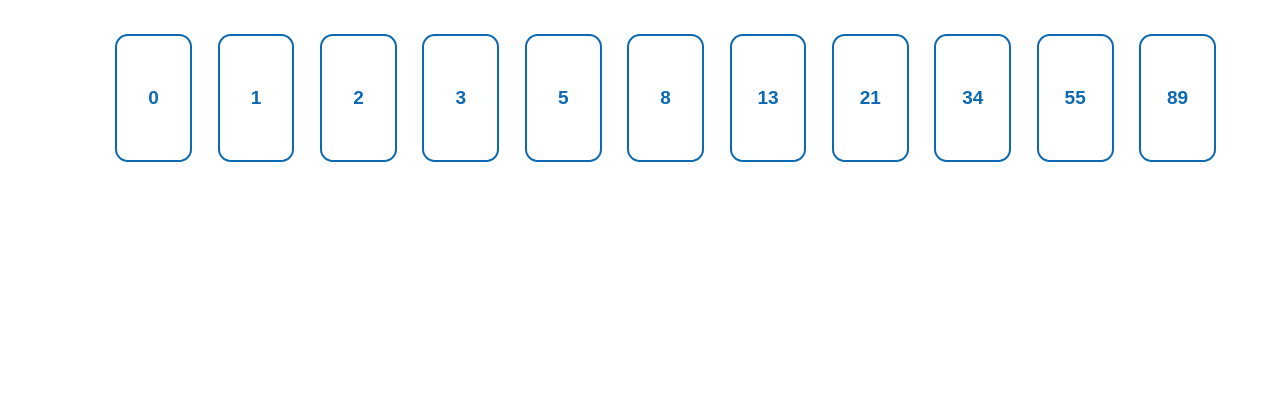
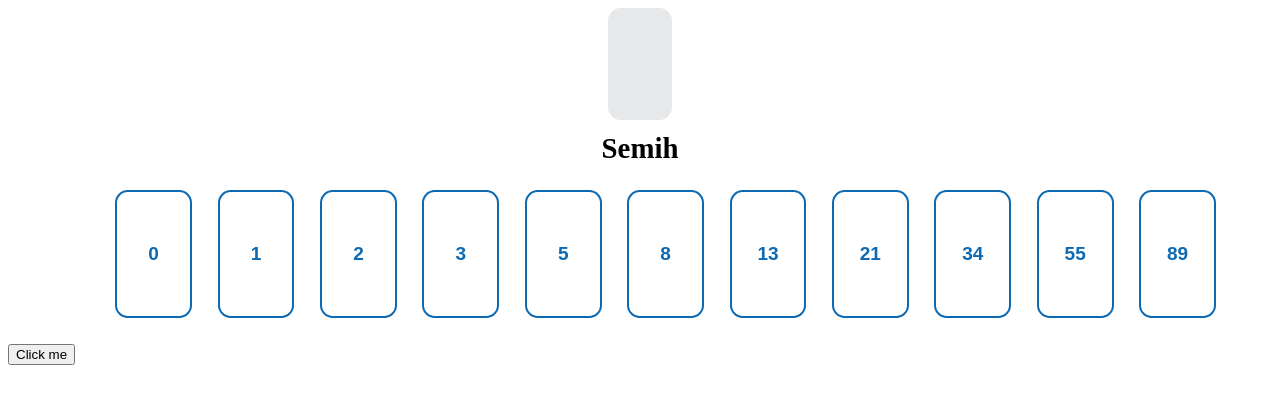
Before and after one commit to semihsayin/scrum-poker, a React (Vite) app: page / in a window 1280 px wide. Shown: the top 404 px of the page. Built offline with nearby package versions, Linux system fonts and the light colour scheme.

Commit message:
Redux configuration added

```diff
--- a/package.json
+++ b/package.json
@@ -9,12 +9,15 @@
     "preview": "vite preview"
   },
   "dependencies": {
+    "@reduxjs/toolkit": "^1.9.0",
     "react": "^18.2.0",
-    "react-dom": "^18.2.0"
+    "react-dom": "^18.2.0",
+    "react-redux": "^8.0.5"
   },
   "devDependencies": {
     "@types/react": "^18.0.24",
     "@types/react-dom": "^18.0.8",
+    "@types/react-redux": "^7.1.24",
     "@vitejs/plugin-react": "^2.2.0",
     "typescript": "^4.6.4",
     "vite": "^3.2.3"
--- a/src/App.tsx
+++ b/src/App.tsx
@@ -1,11 +1,9 @@
-import { useState } from 'react'
-import CardContainer from './modules/cardContainer/CardContainer';
+import GamePage from "@pages/GamePage"
 
 function App() {
-
   return (
     <div className="App">
-      <CardContainer />
+      <GamePage />
     </div>
   )
 }
--- a/src/components/card/Card.tsx
+++ b/src/components/card/Card.tsx
@@ -1,26 +1,30 @@
-import { MouseEvent, useState } from 'react';
+import { useDispatch, useSelector } from 'react-redux';
+import { setCardPoint } from '@redux/reducers/cardPoint';
+import { RootState } from '@redux/store';
 import styles from './Card.module.css';
 
 interface CardButtonProps {
     point: number,
-    value: string
 }
 
-const Card = ({ point, value }: CardButtonProps) => {
+const Card = ({ point }: CardButtonProps) => {
 
-    const [selected, setSelected] = useState(false);
+    const cardPoint = useSelector((state: RootState) => state.cardPoint.point);
+    const dispatch = useDispatch();
 
-    const cardButtonClick = (event: React.MouseEvent<HTMLButtonElement>) => {
-        setSelected(!selected);
-        if (!selected) {
-            console.log(event.currentTarget.getAttribute("data-point"));
+    const cardButtonClick = (point: number) => {
+        if (cardPoint != point) {
+            dispatch(setCardPoint(point));
+        }
+        else {
+            dispatch(setCardPoint(null));
         }
     }
 
     return (
         <li className={styles.cardItem}>
-            <button data-point={point} onClick={cardButtonClick} className={`${styles.button} ${selected ? styles.selected : ''}`}>
-                <span>{value} </span>
+            <button data-point={point} onClick={() => cardButtonClick(point)} className={`${styles.button} ${cardPoint === point ? styles.selected : ''}`}>
+                <span>{point} </span>
             </button >
         </li >
     )
--- /dev/null
+++ b/src/components/subscriber/SubscriberCard.module.css
@@ -0,0 +1,74 @@
+
+.container{
+    align-items: center;
+    display: flex;
+    flex-direction: column;
+    height: 100%;
+    justify-content: space-evenly;
+    max-width: 100%;
+    -webkit-perspective: 10rem;
+    perspective: 10rem;
+    -webkit-perspective-origin: bottom;
+    perspective-origin: bottom;
+}
+
+.subsCard{
+    background: #e8e9ea;
+}
+
+.subsCard.selected{
+    align-items: center;
+    -webkit-backface-visibility: hidden;
+    backface-visibility: hidden;
+    background: #3993ff;
+    background: linear-gradient(45deg,#3993ff 12%,transparent 0,transparent 88%,#3993ff 0),linear-gradient(135deg,transparent 37%,#1a7bf2 0,#1a7bf2 63%,transparent 0),linear-gradient(45deg,transparent 37%,#3993ff 0,#3993ff 63%,transparent 0),#74b3ff;
+    background-size: 17px 17px;
+    border: 1px solid hsla(204,6%,68%,.4);
+    border-radius: 0.6rem;
+    box-shadow: 0 2px 4px hsl(204deg 6% 68% / 40%);
+    display: flex;
+    height: 6rem;
+    justify-content: center;
+    overflow: hidden;
+    width: 3.5rem;
+}
+
+.subsName{
+    -webkit-line-clamp: 2;
+    -webkit-box-orient: vertical;
+    align-items: center;
+    display: flex;
+    display: -webkit-box;
+    font-size: 1.4rem;
+    font-weight: 700;
+    justify-content: center;
+    line-height: 1.1em;
+    overflow: hidden;
+    padding-top: 0.8rem;
+    text-align: center;
+    width: 8rem;
+}
+
+@media (min-width: 920px){
+    .container {
+        max-width: auto;
+    }
+
+    .subsCard{
+        border-radius: 0.8rem;
+        height: 7rem;
+        width: 4rem;
+    }
+
+    .subsCard.selected{
+        border-radius: 0.8rem;
+        height: 7rem;
+        width: 4rem;
+    }
+
+    .subsName{
+        font-size: 1.8rem;
+        padding-top: 0.8rem;
+        width: auto;
+    }
+}
--- /dev/null
+++ b/src/components/subscriber/SubscriberCard.tsx
@@ -0,0 +1,21 @@
+import { RootState } from '@redux/store';
+import { useSelector } from 'react-redux';
+import styles from './SubscriberCard.module.css';
+
+interface SubscriberCardProps {
+    userName: string
+}
+
+const SubscriberCard = ({ userName }: SubscriberCardProps) => {
+
+    const cardPoint = useSelector((state: RootState) => state.cardPoint.point);
+
+    return (
+        <div className={`${styles.container}`}>
+            <div className={`${styles.subsCard} ${cardPoint != null ? styles.selected : ''}`}></div>
+            <div className={styles.subsName}>{userName}</div>
+        </div >
+    )
+}
+
+export default SubscriberCard;
--- a/src/main.tsx
+++ b/src/main.tsx
@@ -1,9 +1,14 @@
 import React from 'react'
 import ReactDOM from 'react-dom/client'
 import App from './App'
+import { store } from "./redux/store";
+import { Provider } from 'react-redux';
+
 
 ReactDOM.createRoot(document.getElementById('root') as HTMLElement).render(
   <React.StrictMode>
-    <App />
+    <Provider store={store}>
+      <App />
+    </Provider>
   </React.StrictMode>
 )
--- a/src/modules/cardContainer/CardContainer.tsx
+++ b/src/modules/cardContainer/CardContainer.tsx
@@ -4,17 +4,17 @@ import styles from "./CardContainer.module.css";
 const CardContainer = () => {
     return (
         <ul className={styles.cardItemList}>
-            <Card value="0" point={0} />
-            <Card value="1" point={1} />
-            <Card value="2" point={2} />
-            <Card value="3" point={3} />
-            <Card value="5" point={5} />
-            <Card value="8" point={8} />
-            <Card value="13" point={13} />
-            <Card value="21" point={21} />
-            <Card value="34" point={34} />
-            <Card value="55" point={55} />
-            <Card value="89" point={89} />
+            <Card point={0} />
+            <Card point={1} />
+            <Card point={2} />
+            <Card point={3} />
+            <Card point={5} />
+            <Card point={8} />
+            <Card point={13} />
+            <Card point={21} />
+            <Card point={34} />
+            <Card point={55} />
+            <Card point={89} />
         </ul>
     )
 }
--- /dev/null
+++ b/src/pages/GamePage.tsx
@@ -0,0 +1,31 @@
+import SubscriberCard from "@components/subscriber/SubscriberCard";
+import CardContainer from "@modules/cardContainer/CardContainer";
+import { setCardStatus } from "@redux/reducers/cardPoint";
+import { RootState } from "@redux/store";
+import { useDispatch } from "react-redux";
+import { useSelector } from "react-redux";
+
+const GamePage = () => {
+
+    const cardStatus = useSelector((state: RootState) => state.cardStatus.status);
+    const cardPoint = useSelector((state: RootState) => state.cardPoint.point);
+
+    const dispatch = useDispatch();
+
+    const showCardNumber = () => {
+        if (cardPoint) {
+            dispatch(setCardStatus(true));
+        }
+    }
+
+    return (
+        <>
+            <SubscriberCard userName='Semih' />
+            <CardContainer />
+
+            <button onClick={showCardNumber}>Click me</button>
+        </>
+    )
+}
+
+export default GamePage;
--- /dev/null
+++ b/src/redux/reducers/cardPoint.tsx
@@ -0,0 +1,44 @@
+import { createSlice } from '@reduxjs/toolkit';
+import type { PayloadAction } from '@reduxjs/toolkit';
+
+export interface CardPointState {
+    point: number | null
+}
+
+export interface CardStatusState {
+    status: boolean
+}
+
+const initialPointState: CardPointState = {
+    point: null,
+}
+
+const initialStatusState: CardStatusState = {
+    status: false,
+}
+
+export const cardPointReducer = createSlice({
+    name: 'cardPoint',
+    initialState: initialPointState,
+    reducers: {
+        setCardPoint: (state, action: PayloadAction<number | null>) => {
+            state.point = action.payload;
+        }
+    }
+})
+
+export const cardStatusReducer = createSlice({
+    name: 'cardStatus',
+    initialState: initialStatusState,
+    reducers: {
+        setCardStatus: (state, action: PayloadAction<boolean>) => {
+            state.status = action.payload;
+        }
+    }
+
+})
+
+export const { setCardPoint } = cardPointReducer.actions;
+export const { setCardStatus } = cardStatusReducer.actions
+
+export default cardPointReducer.reducer;
--- /dev/null
+++ b/src/redux/store.tsx
@@ -0,0 +1,12 @@
+import { configureStore } from "@reduxjs/toolkit";
+import { cardPointReducer, cardStatusReducer } from "./reducers/cardPoint";
+
+export const store = configureStore({
+    reducer: {
+        cardPoint: cardPointReducer.reducer,
+        cardStatus: cardStatusReducer.reducer
+    }
+});
+
+export type RootState = ReturnType<typeof store.getState>
+export type AppDispatch = typeof store.dispatch
--- a/tsconfig.json
+++ b/tsconfig.json
@@ -17,7 +17,10 @@
     "jsx": "react-jsx",
     "baseUrl": "src",
     "paths": {
-      "@components/*":["components/*"]
+      "@components/*":["components/*"],
+      "@modules/*":["modules/*"],
+      "@redux/*":["redux/*"],
+      "@pages/*":["pages/*"]
     }
   },
   "include": ["src"],
--- a/vite.config.ts
+++ b/vite.config.ts
@@ -6,7 +6,10 @@ import path from "node:path";
 export default defineConfig({
   resolve:{
     alias:{
-      '@components' : path.resolve(__dirname, './src/components')
+      '@components' : path.resolve(__dirname, './src/components'),
+      '@modules':path.resolve(__dirname, './src/modules'),
+      '@pages':path.resolve(__dirname, './src/pages'),
+      '@redux':path.resolve(__dirname, './src/redux')
     }
   },
   plugins: [react()]
```
Also changed, not shown: 1 other file (tests, documents, lock files or other folders).
